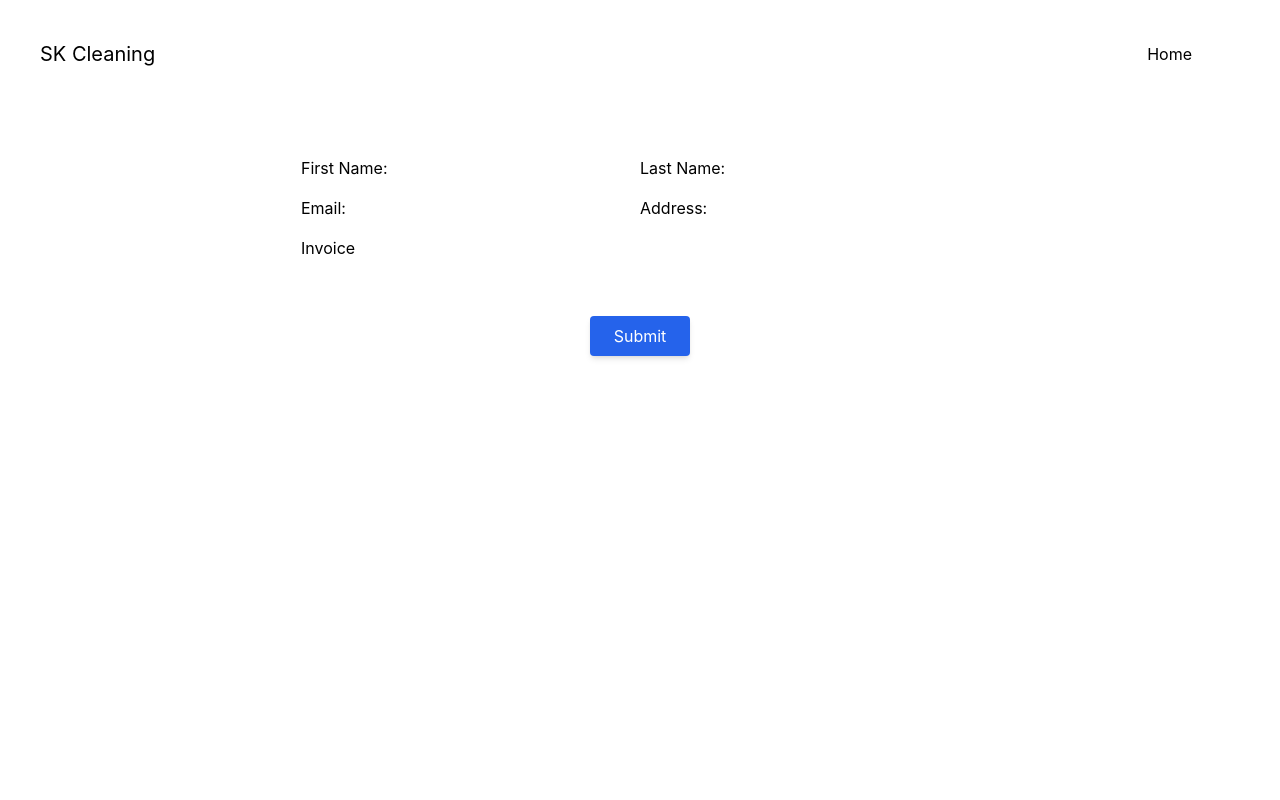
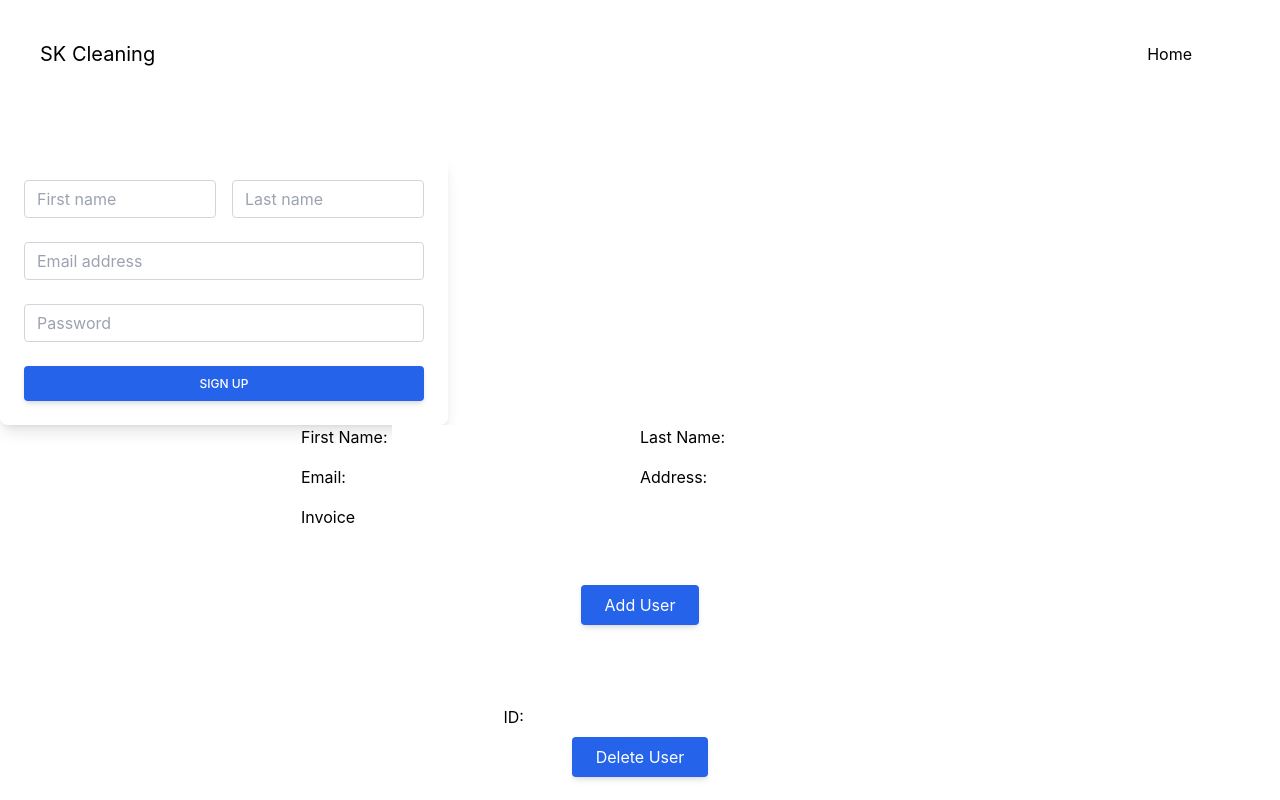
Before and after one commit to brian-gee/blue-water-pools, a Next.js app: page /manage in a window 1280 px wide. Shown: the top 800 px of the page. Built offline with nearby package versions, Linux system fonts and the light colour scheme; no server answers.

Commit message:
prettier

```diff
--- a/pages/index.tsx
+++ b/pages/index.tsx
@@ -44,10 +44,6 @@ function Table() {
   const [test, setTest] = useState("");
 
   useEffect(() => {
-    console.log("we ran it");
-  });
-
-  useEffect(() => {
     const getCustomers = async () => {
       const data = await getDocs(customerRef);
       setCustomers(data.docs.map((doc) => ({ ...doc.data(), id: doc.id })));
@@ -73,17 +69,17 @@ function Table() {
           </thead>
 
           <tbody>
-            {customers.map((customer) => {
+            {customers.map((customer, i) => {
               return (
-                <tr className="p-3 bg-gray-500">
-                  <th key={customer.id}>{customer.id}</th>
+                <tr key={i} className="p-3 bg-gray-500">
+                  <th>{customer.id}</th>
                   <th>{customer.firstName}</th>
                   <th>{customer.lastName}</th>
                   <th>{customer.email}</th>
                   <th>{customer.address}</th>
                   <th>{customer.invoice}</th>
                   <th>
-                    <button onClick="">Click here</button>
+                    <button>Click here</button>
                   </th>
                 </tr>
               );
--- a/pages/manage.tsx
+++ b/pages/manage.tsx
@@ -1,56 +1,228 @@
-import { addCustomer } from "../firebase/init";
+import { useState, useEffect } from "react";
+import { addCustomer, deleteCustomer } from "../firebase/init";
 import { tailwindStyles } from "../components/tailwindStyles";
 
-// function addCustomerForm() {
-//   const addCustomerForm = document.querySelector(".add");
-//   addCustomerForm.addEventListener("submit", (e) => {
-//     e.preventDefault();
+export default function Manage() {
+  const [firstName, setFirstName] = useState("empty");
+  const [lastName, setLastName] = useState("empty");
+  const [email, setEmail] = useState("empty");
+  const [address, setAddress] = useState("empty");
+  const [invoice, setInvoice] = useState(0);
+  let [id, setId] = useState("");
 
-//     firstName: addCustomerForm.firstName.value,
+  const handleAdd = () => {
+    addCustomer(firstName, lastName, email, address, invoice);
+  };
 
-//     addCustomer(firstName, lastName, email, address, invoice)
-//     }
-//   });
-// }
+  const handleDelete = () => {
+    deleteCustomer(id);
+    setId("");
+    alert("User with ID: " + id + " has been deleted.");
+  };
 
-export default function Admin() {
   return (
     <div className="h-screen">
+      <div className="flex p-6 rounded-lg shadow-lg max-w-md justify-center">
+        <form>
+          <div className="grid grid-cols-2 gap-4">
+            <div className="form-group mb-6">
+              <input
+                type="text"
+                className="form-control
+                block
+                w-full
+                px-3
+                py-1.5
+                text-base
+                font-normal
+              text-gray-700
+                border border-solid border-gray-300
+                rounded
+                transition
+                ease-in-out
+                m-0
+                focus:text-gray-700 focus:bg-white focus:border-blue-600 focus:outline-none"
+                id="exampleInput123"
+                aria-describedby="emailHelp123"
+                placeholder="First name"
+              />
+            </div>
+            <div className="form-group mb-6">
+              <input
+                type="text"
+                className="form-control
+                block
+                w-full
+                px-3
+                py-1.5
+                text-base
+                font-normal
+              text-gray-700
+                border border-solid border-gray-300
+                rounded
+                transition
+                ease-in-out
+                m-0
+                focus:text-gray-700 focus:bg-white focus:border-blue-600 focus:outline-none"
+                id="exampleInput124"
+                aria-describedby="emailHelp124"
+                placeholder="Last name"
+              />
+            </div>
+          </div>
+          <div className="form-group mb-6">
+            <input
+              type="email"
+              className="form-control block
+              w-full
+              px-3
+              py-1.5
+              text-base
+              font-normal
+            text-gray-700
+              border border-solid border-gray-300
+              rounded
+              transition
+              ease-in-out
+              m-0
+              focus:text-gray-700 focus:bg-white focus:border-blue-600 focus:outline-none"
+              id="exampleInput125"
+              placeholder="Email address"
+            />
+          </div>
+          <div className="form-group mb-6">
+            <input
+              type="password"
+              className="form-control block
+              w-full
+              px-3
+              py-1.5
+              text-base
+              font-normal
+            text-gray-700
+              border border-solid border-gray-300
+              rounded
+              transition
+              ease-in-out
+              m-0
+              focus:text-gray-700 focus:bg-white focus:border-blue-600 focus:outline-none"
+              id="exampleInput126"
+              placeholder="Password"
+            />
+          </div>
+          <button
+            type="submit"
+            className="
+            w-full
+            px-6
+            py-2.5
+          bg-blue-600
+          text-white
+            font-medium
+            text-xs
+            leading-tight
+            uppercase
+            rounded
+            shadow-md
+          hover:bg-blue-700 hover:shadow-lg
+          focus:bg-blue-700 focus:shadow-lg focus:outline-none focus:ring-0
+          active:bg-blue-800 active:shadow-lg
+            transition
+            duration-150
+            ease-in-out"
+          >
+            Sign up
+          </button>
+        </form>
+      </div>
+
       <div className="px-10 flex justify-center">
-        <form className="add grid grid-flow-row-min grid-cols-2">
+        <form className="grid grid-flow-row-min grid-cols-2 content-center">
           {/* First Name */}
           <label className="mb-2" htmlFor="firstName">
             First Name:{" "}
-            <input className="mb-2" type="text" name="firstName" required />
+            <input
+              className="mb-2"
+              type="text"
+              name="firstName"
+              required
+              onChange={(e) => setFirstName(e.target.value)}
+            />
           </label>
 
           {/* Last Name */}
           <label className="mb-2" htmlFor="lastName">
             Last Name:{" "}
-            <input className="mb-2" type="text" name="firstName" required />
+            <input
+              className="mb-2"
+              type="text"
+              name="lastName"
+              required
+              onChange={(e) => setLastName(e.target.value)}
+            />
           </label>
 
           {/* Email */}
           <label className="mb-2" htmlFor="email">
             Email:{" "}
-            <input className="mb-2" type="text" name="firstName" required />
+            <input
+              className="mb-2"
+              type="text"
+              name="email"
+              required
+              onChange={(e) => setEmail(e.target.value)}
+            />
           </label>
 
           {/* Address */}
           <label className="mb-2" htmlFor="address">
             Address:{" "}
-            <input className="mb-2" type="text" name="address" required />
+            <input
+              className="mb-2"
+              type="text"
+              name="address"
+              required
+              onChange={(e) => setAddress(e.target.value)}
+            />
           </label>
 
           {/* Invoice */}
-          <label className="mb-2" htmlFor="title">
+          <label className="mb-2" htmlFor="invoice">
             Invoice
-            <input className="mb-2" type="number" name="invoice" required />
+            <input
+              className="mb-2"
+              type="number"
+              name="invoice"
+              required
+              onChange={(e) => setInvoice(parseFloat(e.target.value))}
+            />
           </label>
         </form>
       </div>
       <div className="flex justify-center pt-10">
-        <button className={tailwindStyles.btn}>Submit</button>
+        <button onClick={handleAdd} className={tailwindStyles.btn}>
+          Add User
+        </button>
+      </div>
+      <div className="px-10 pt-20 flex justify-center">
+        <form>
+          <label className="mb-2" htmlFor="id">
+            ID:{" "}
+            <input
+              className="mb-2"
+              type="text"
+              name="id"
+              required
+              value={id}
+              onChange={(e) => setId(e.target.value)}
+            />
+          </label>
+        </form>
+      </div>
+      <div className="px-10 flex justify-center">
+        <button onClick={handleDelete} className={tailwindStyles.btn}>
+          Delete User
+        </button>
       </div>
     </div>
   );
```
